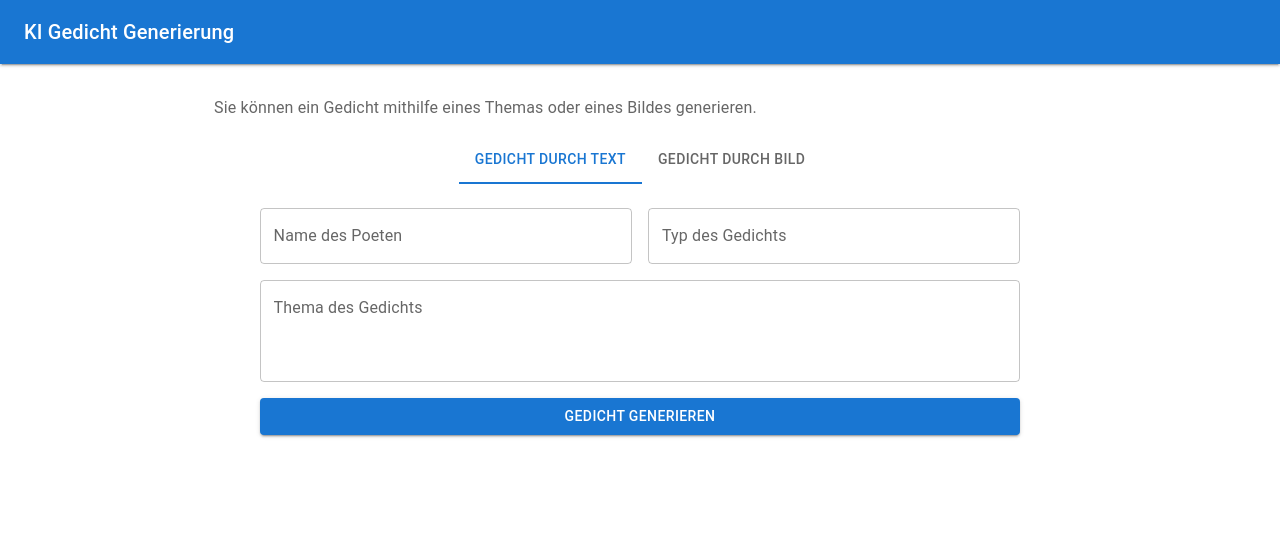
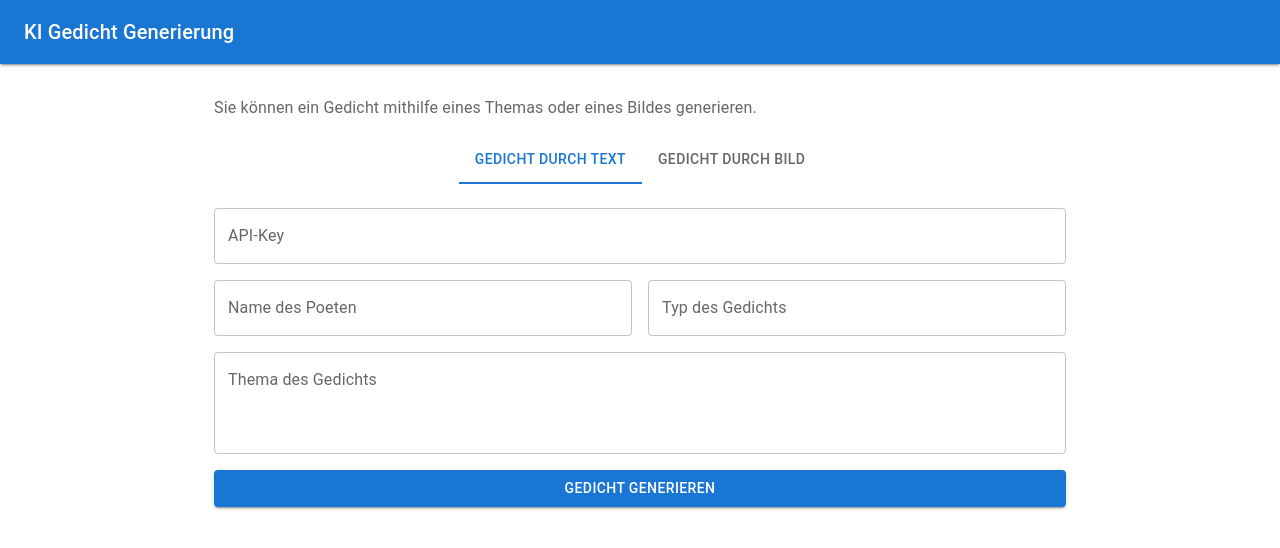
Before and after one commit to pantherinblack/AI-Foundations-Project, a React (Create React App) app in the folder frontend/: page / in a window 1280 px wide. Shown: the top 548 px of the page. Built offline with nearby package versions, Linux system fonts and the light colour scheme.

Commit message:
feat: add api key

```diff
--- a/frontend/src/ImagePoemTab.tsx
+++ b/frontend/src/ImagePoemTab.tsx
@@ -18,6 +18,7 @@ export function ImagePoemTab() {
     poet: string;
     type: string;
     image: FileList;
+    api_key: string;
   }>();
   const [poemText, setPoemText] = useState<string>();
   const file = watch().image?.item(0);
@@ -32,6 +33,14 @@ export function ImagePoemTab() {
       style={{ display: "flex", justifyContent: "center", width: "100%" }}
     >
       <Grid container spacing={2}>
+        <Grid size={12}>
+          <TextField
+            type="password"
+            label="API-Key"
+            {...register("api_key", { required: true })}
+            fullWidth
+          />
+        </Grid>
         <Grid size={6}>
           <TextField label="Name des Poeten" {...register("poet")} fullWidth />
         </Grid>
--- a/frontend/src/ThemePoemTab.tsx
+++ b/frontend/src/ThemePoemTab.tsx
@@ -5,6 +5,7 @@ import {
   TextField,
   Typography,
   Paper,
+  Input,
 } from "@mui/material";
 import { FieldValues, useForm } from "react-hook-form";
 import { requestBackend } from "./Util";
@@ -26,6 +27,14 @@ export function ThemePoemTab() {
       style={{ display: "flex", justifyContent: "center", width: "100%" }}
     >
       <Grid container spacing={2}>
+        <Grid size={12}>
+          <TextField
+            type="password"
+            label="API-Key"
+            {...register("api_key", { required: true })}
+            fullWidth
+          />
+        </Grid>
         <Grid size={6}>
           <TextField label="Name des Poeten" {...register("poet")} fullWidth />
         </Grid>
```
